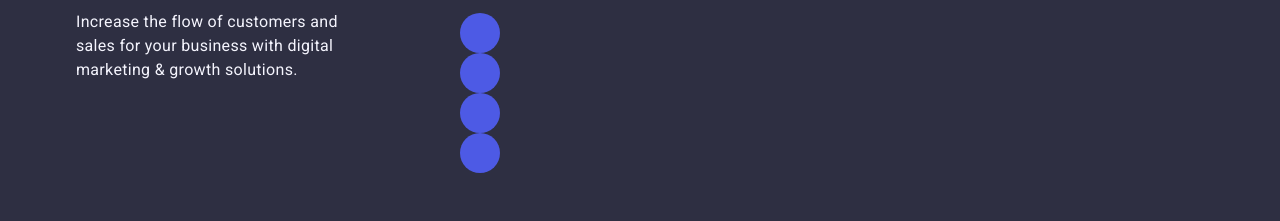
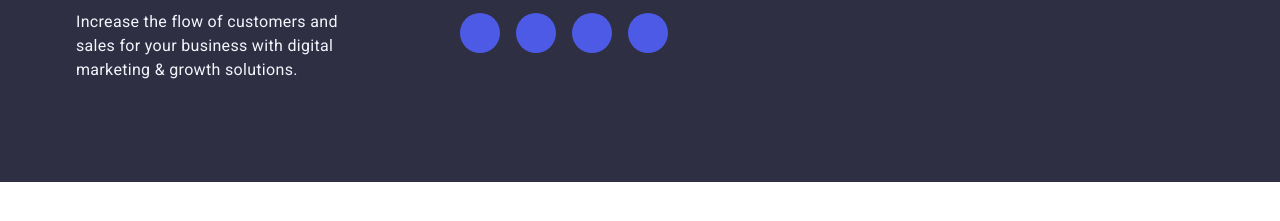
Before and after one commit to ChernyshovVadym/goit-markup-hw-04, a plain HTML site: page index.html in a window 1280 px wide. Shown: the part 3503-3724 px from the top of the page. After the commit the page ends 3685 px from the top, so only its background shows below. Drawn offline with nearby package versions, Linux system fonts and the light colour scheme.

Commit message:
add new social-item-list

```diff
--- a/index.html
+++ b/index.html
@@ -332,7 +332,7 @@
             <div>
                 <p class="social-list">Social media</p>
                 <div>
-                    <ul>
+                    <ul class="social-item-list">
                         <li class="social-item">
                             <a class="media">
                                 <svg class="link" width="24" height="24">
```
